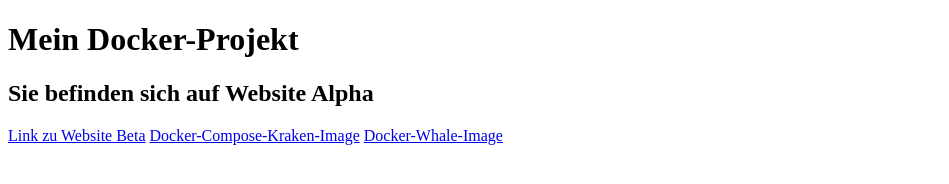
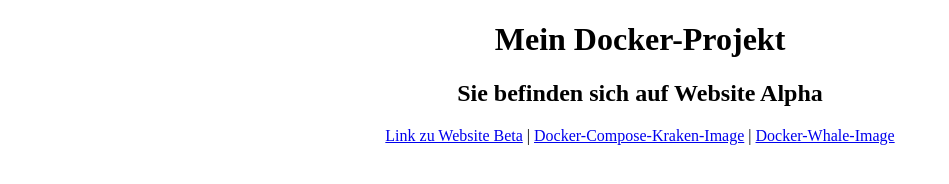
Before and after one commit to martinITforever/DockerScripts, a plain HTML site: page bsLinux/alpha/index.html in a window 1280 px wide. Shown: the whole page, without its empty margins (0-949 px from the left). Drawn offline with Linux system fonts and the light colour scheme.

Commit message:
Text durch css zentriert.

```diff
--- a/bsLinux/alpha/index.html
+++ b/bsLinux/alpha/index.html
@@ -4,12 +4,13 @@
     <meta charset="UTF-8">
     <meta name="viewport" content="width=device-width, initial-scale=1.0">
     <title>BS-Linux-Projekt-Alpha</title>
+    <link rel="stylesheet" href="../stylesheets/style.css">
 </head>
 <body>
     <h1>Mein Docker-Projekt</h1>
     <h2>Sie befinden sich auf Website Alpha</h2>
-    <a href="http://localhost:8081">Link zu Website Beta</a>
-    <a href="images/dockerComposeKraken.jpg">Docker-Compose-Kraken-Image</a>
+    <a href="http://localhost:8081">Link zu Website Beta</a> |
+    <a href="images/dockerComposeKraken.jpg">Docker-Compose-Kraken-Image</a> |
     <a href="images/dockerWhale.jpg">Docker-Whale-Image</a>
 </body>
 </html>
--- /dev/null
+++ b/bsLinux/stylesheets/style.css
@@ -0,0 +1,3 @@
+body {
+    text-align: center;
+}
```
Also changed, not shown: bsLinux/beta/index.html (+3 -2 lines).
